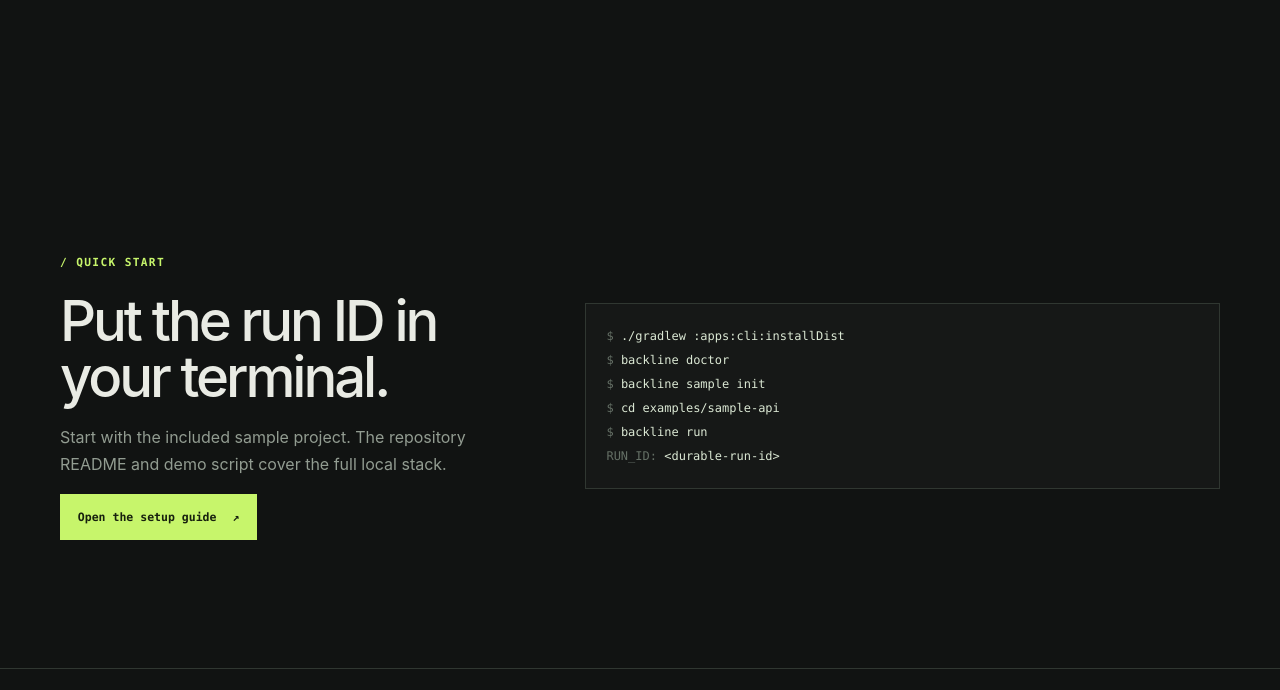
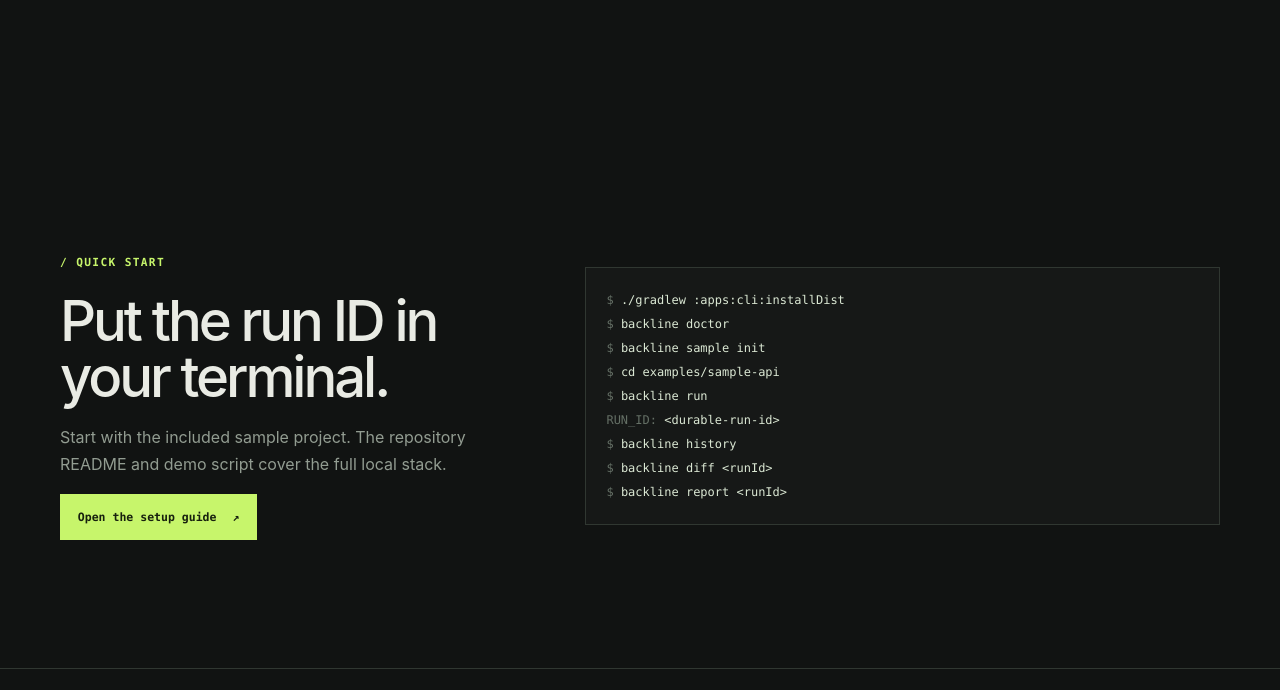
Before and after one commit to ChimdumebiNebolisa/Backline, a website built with Vite: page site/index.html in a window 1280 px wide. Shown: the part 4617-5307 px from the top of the page. Built offline with nearby package versions, Linux system fonts and the light colour scheme.

Commit message:
fix(site): show complete demo command path
Expose the verified history, diff, and report commands beside the quick-start run so the public workflow matches the CLI surface tested by the content suite.

```diff
--- a/site/index.html
+++ b/site/index.html
@@ -200,6 +200,9 @@
 <span class="code-muted">$</span> cd examples/sample-api
 <span class="code-muted">$</span> backline run
 <span class="code-muted">RUN_ID:</span> &lt;durable-run-id&gt;</code></pre>
+          <pre><code><span class="code-muted">$</span> backline history
+<span class="code-muted">$</span> backline diff &lt;runId&gt;
+<span class="code-muted">$</span> backline report &lt;runId&gt;</code></pre>
         </div>
       </section>
     </main>
```
